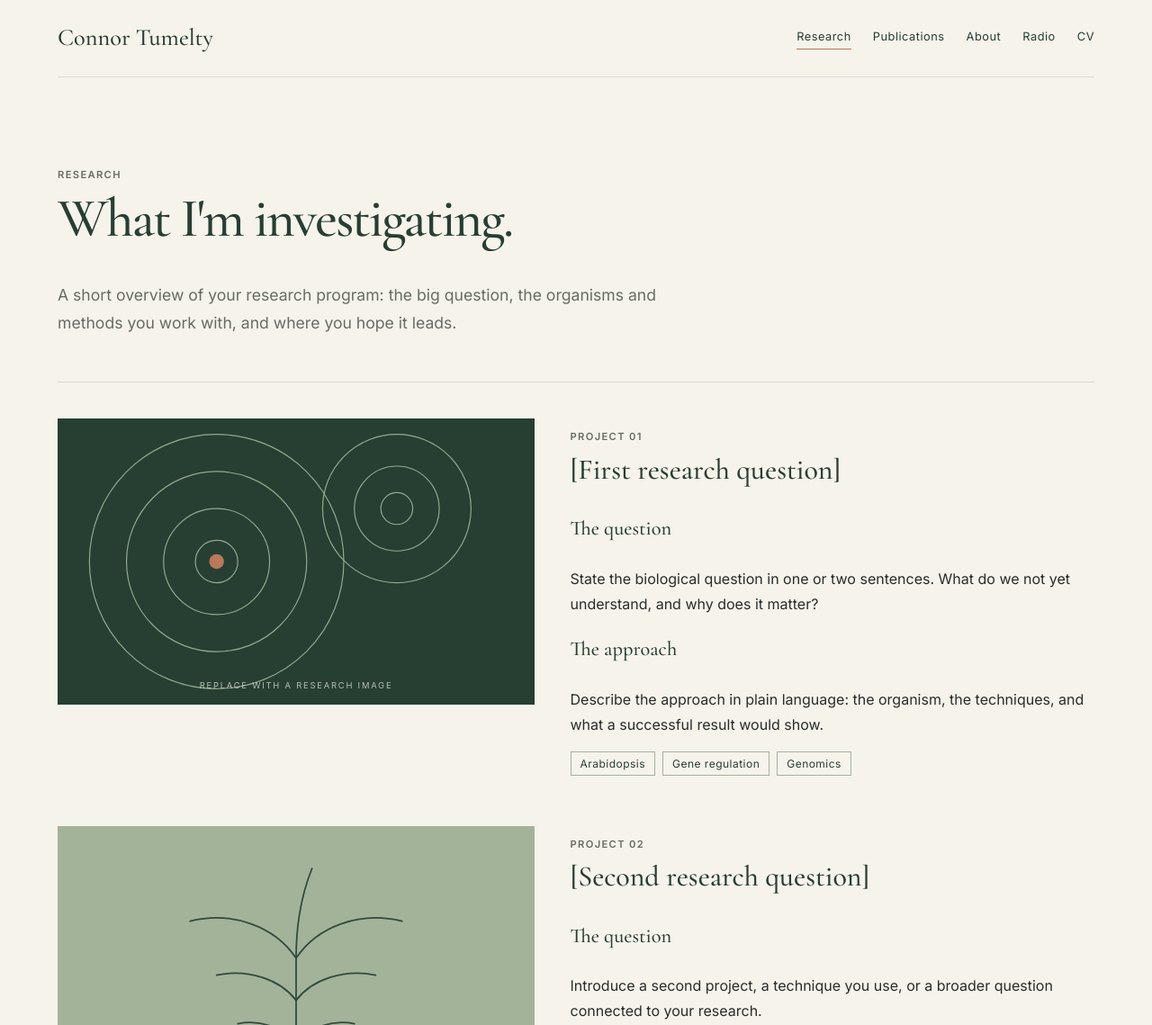
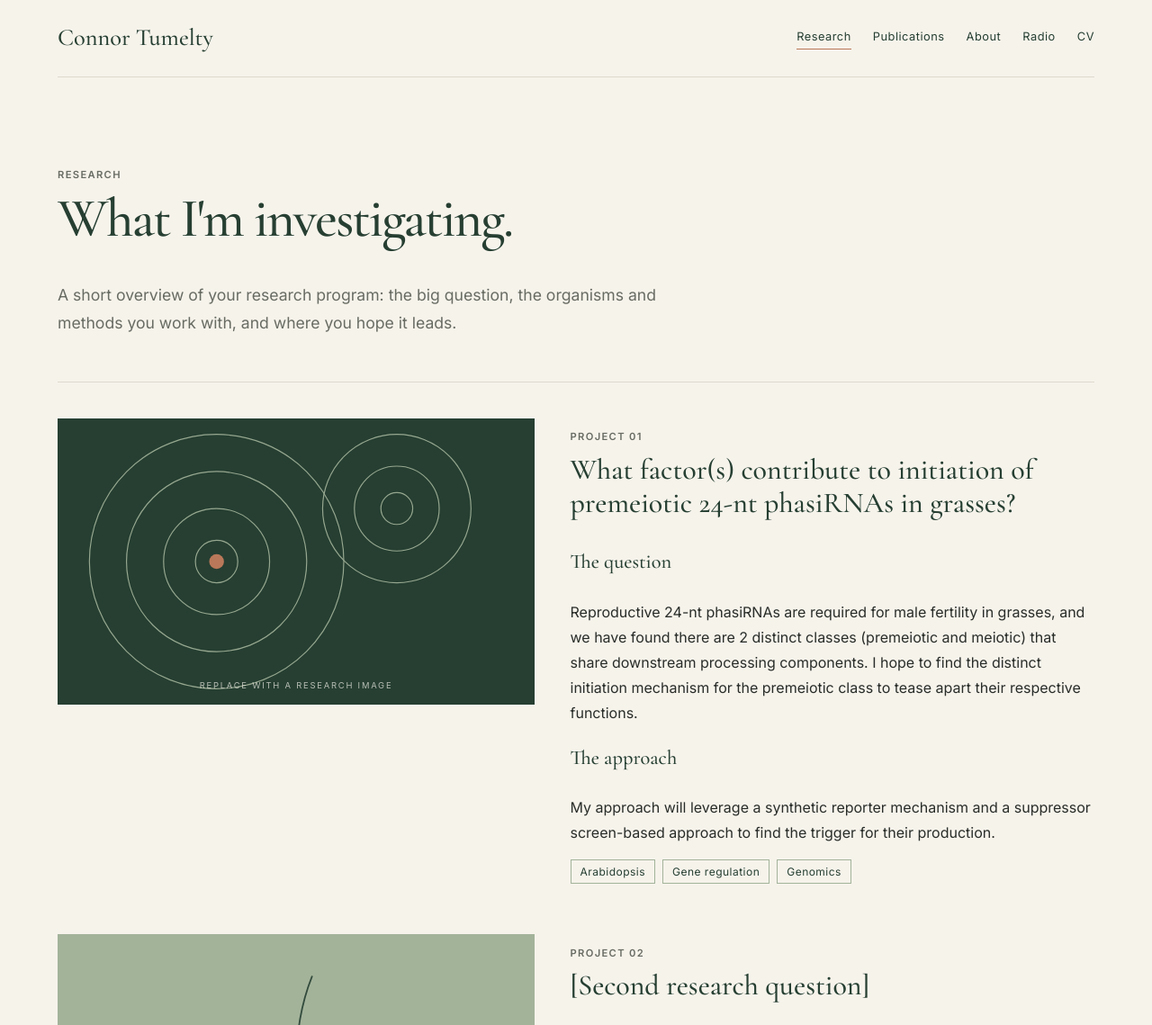
Before and after one commit to soudan111/soudan111.github.io, an Astro site: page /research in a window 1280 px wide. Shown: the top 1139 px of the page at 90% size. Built offline with nearby package versions, Linux system fonts and the light colour scheme; Astro itself is replaced by a stand-in of ours.

Commit message:
Update research project details in research.astro

```diff
--- a/src/pages/research.astro
+++ b/src/pages/research.astro
@@ -7,13 +7,13 @@ import { withBase } from "../utils/url";
 const projects = [
   {
     number: "01",
-    title: "[First research question]",
+    title: "What factor(s) contribute to initiation of premeiotic 24-nt phasiRNAs in grasses?",
     image: "images/project-01.svg",
     alt: "Plant material used in a research project",
     question:
-      "State the biological question in one or two sentences. What do we not yet understand, and why does it matter?",
+      "Reproductive 24-nt phasiRNAs are required for male fertility in grasses, and we have found there are 2 distinct classes (premeiotic and meiotic) that share downstream processing components. I hope to find the distinct initiation mechanism for the premeiotic class to tease apart their respective functions.",
     approach:
-      "Describe the approach in plain language: the organism, the techniques, and what a successful result would show.",
+      "My approach will leverage a synthetic reporter mechanism and a suppressor screen-based approach to find the trigger for their production.",
     tags: ["Arabidopsis", "Gene regulation", "Genomics"],
     links: [{ label: "Paper or preprint", href: "" }],
   },
```
